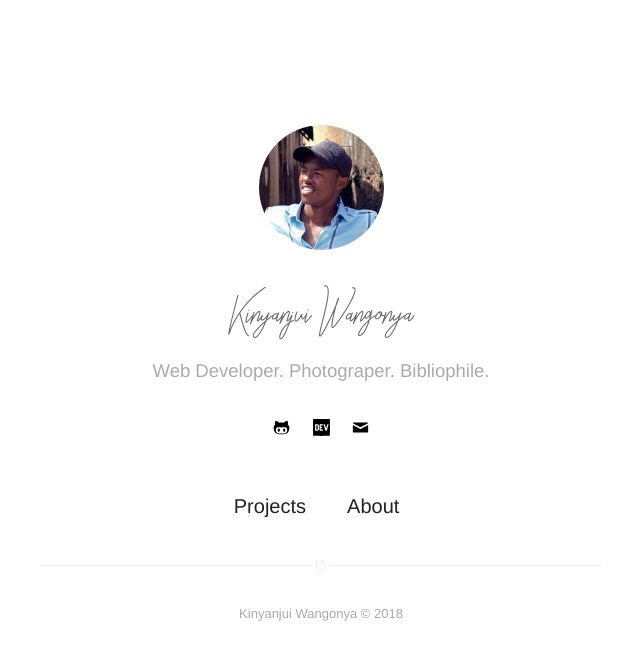
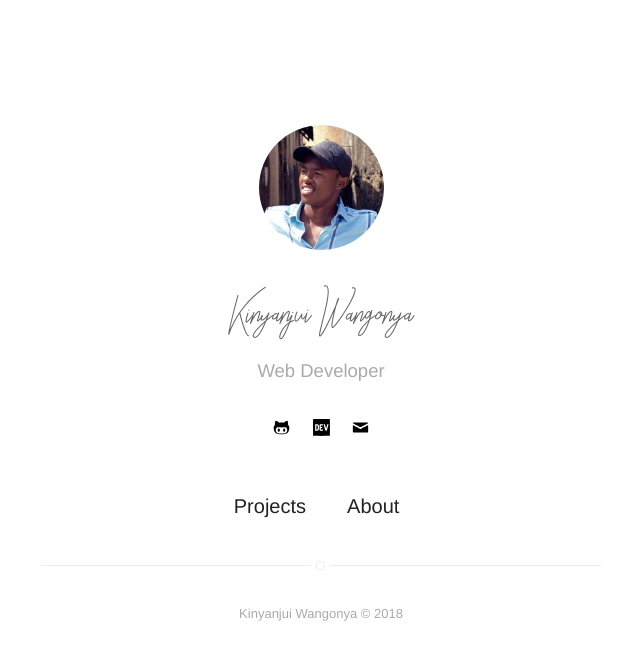
Before and after one commit to wangonya/wang0nya.github.io-v1, a Jekyll site: the page built from index.html, in a window 1280 px wide. Shown: the top 660 px of the page, without its empty margins (319-959 px from the left). Built offline with Jekyll 4.4.1, drawn with Linux system fonts in a browser that asks for light colours.

Commit message:
update about

```diff
--- a/_config.yml
+++ b/_config.yml
@@ -1,6 +1,6 @@
 # main text of home
 name: Kinyanjui Wangonya
-bio: Web Developer. Photograper. Bibliophile.
+bio: Web Developer
 
 # twitter summary info
 description: My online space
```
Also changed, not shown: 2 other files.
